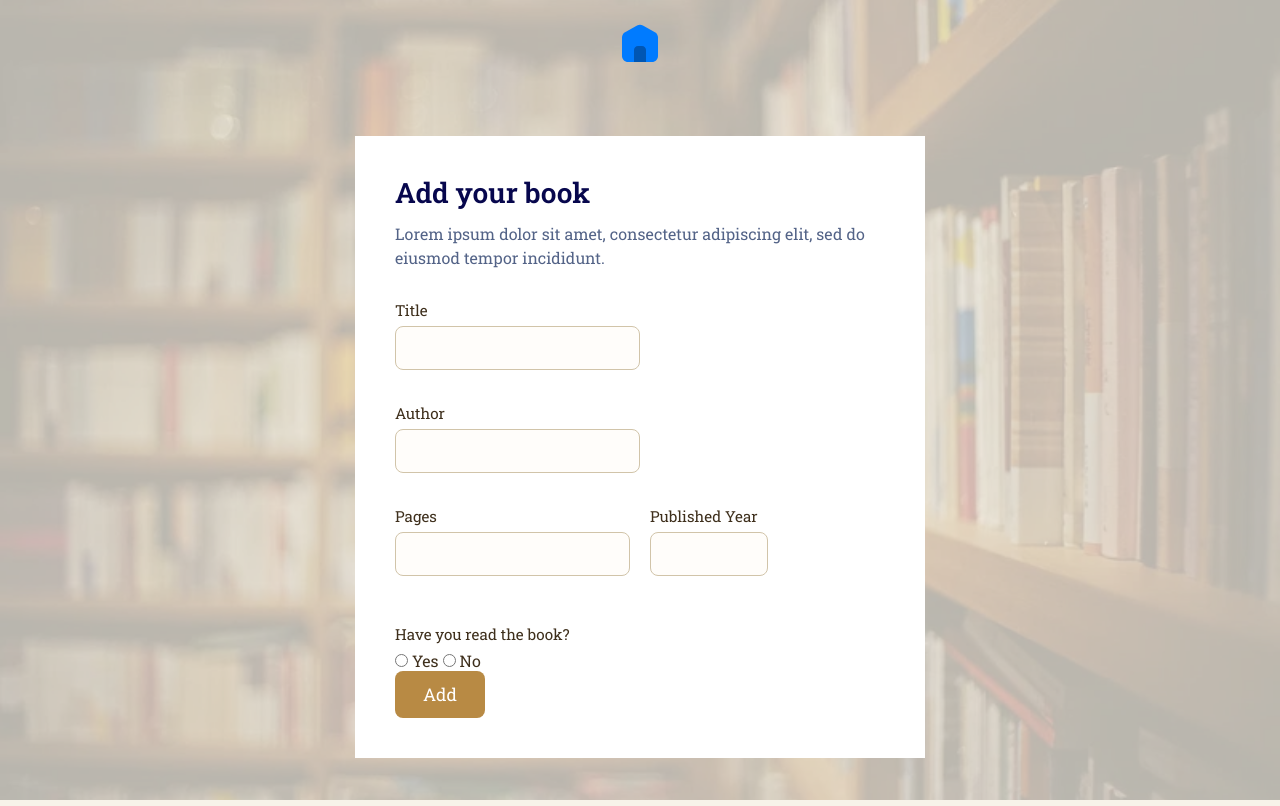
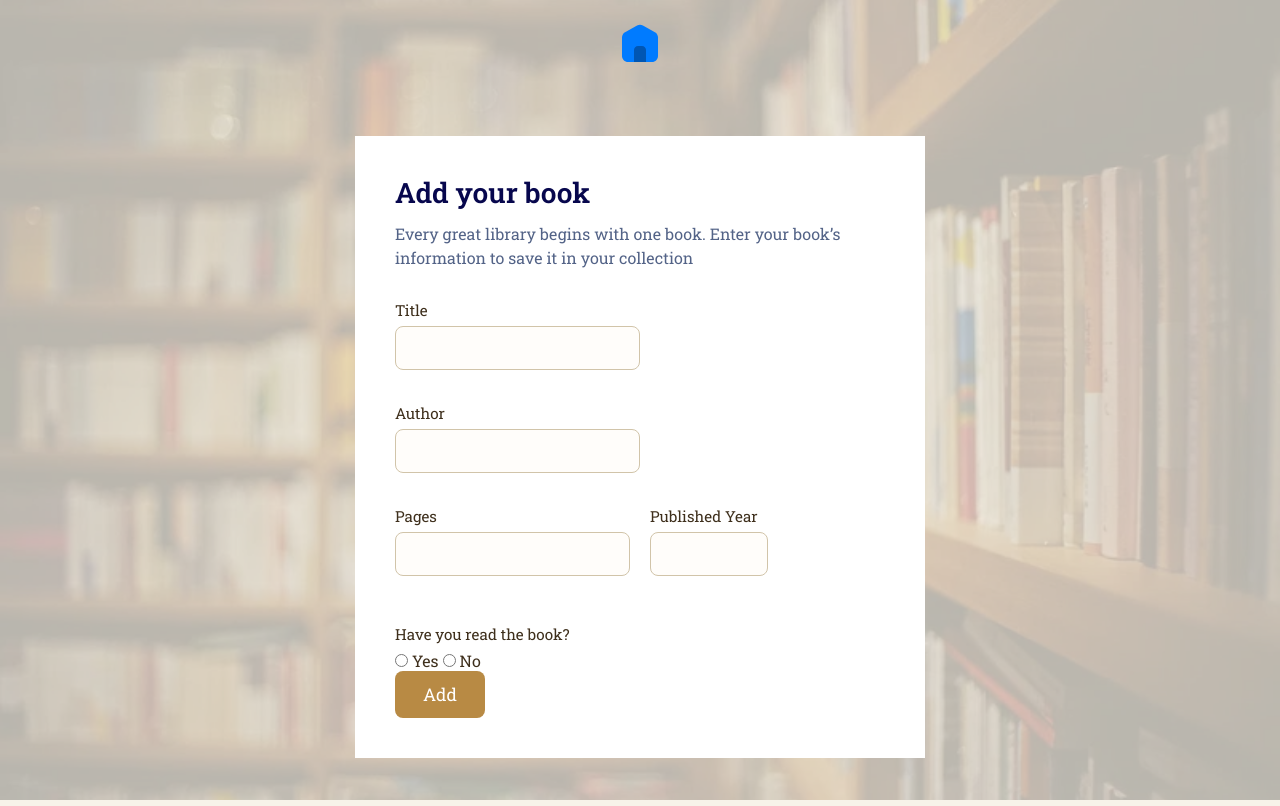
Before and after one commit to VedPawar1410/library, a plain HTML site: page book-form.html in a window 1280 px wide. Drawn offline with Linux system fonts and the light colour scheme; a web font is replaced by a local one.

Commit message:
Description added to form

```diff
--- a/book-form.html
+++ b/book-form.html
@@ -24,8 +24,7 @@
             <div class="form-title">
               <h2 class="">Add your book</h2>
               <p>
-                Lorem ipsum dolor sit amet, consectetur adipiscing elit, sed do
-                eiusmod tempor incididunt.
+                Every great library begins with one book. Enter your book’s information to save it in your collection
               </p>
             </div>
 
```
